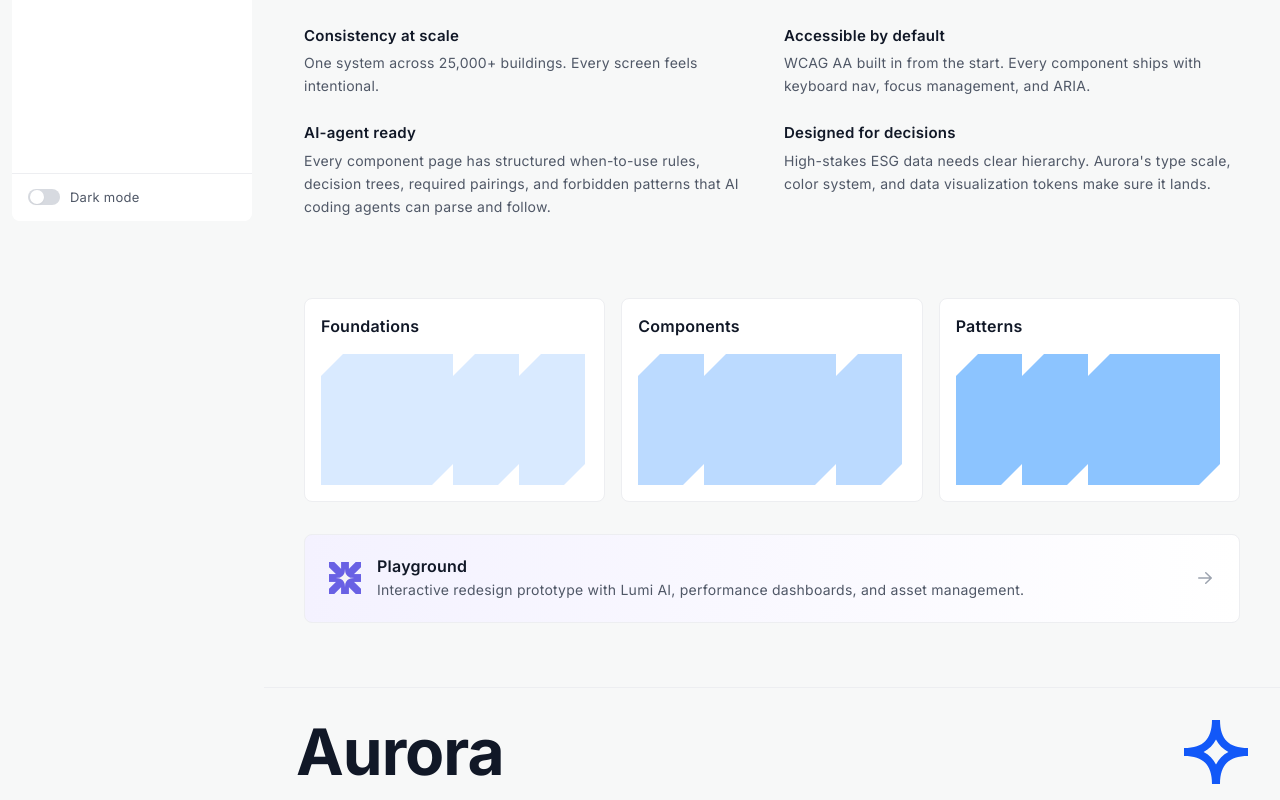
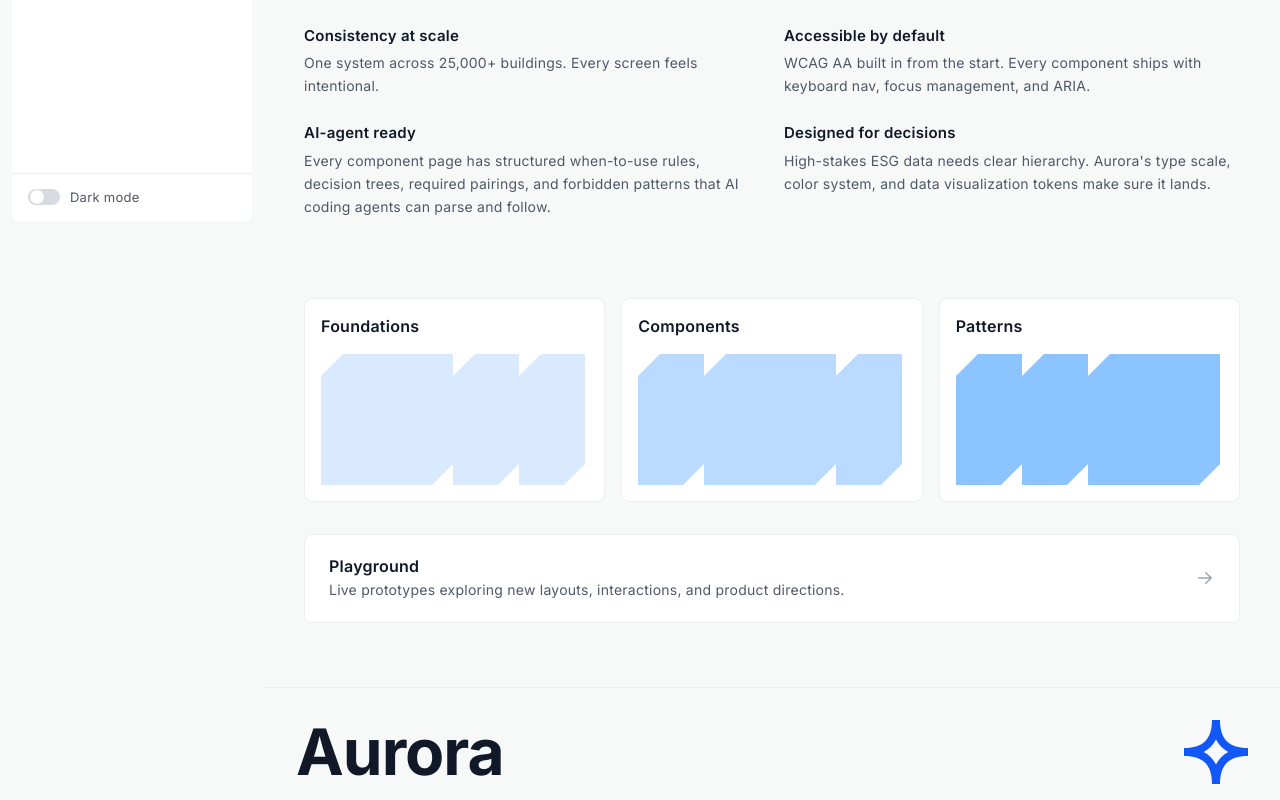
Before and after one commit to milakovictamara93-svg/aurora-ds, a Next.js app: page / in a window 1280 px wide. Shown: the part 563-1363 px from the top of the page. Built offline with nearby package versions, Linux system fonts and the light colour scheme.

Commit message:
Simplify playground link - neutral styling, generic copy

```diff
--- a/app/page.tsx
+++ b/app/page.tsx
@@ -177,26 +177,17 @@ export default function HomePage() {
       <section className="mt-8">
         <Link
           href="/playground"
-          className="flex items-center justify-between rounded-lg px-6 py-5 border border-[#EDEEF1] dark:border-[#1F2430] bg-gradient-to-r from-[#F4F2FF] to-white dark:from-[#1a1535] dark:to-[#111827] hover:border-[#653FFF] hover:shadow-[0_4px_16px_rgba(101,63,255,0.12)] transition-all duration-200 group"
+          className="flex items-center justify-between rounded-lg px-6 py-5 border border-[#EDEEF1] dark:border-[#1F2430] bg-white dark:bg-[#111827] hover:border-[#1258F8] hover:shadow-[0_4px_16px_rgba(18,88,248,0.10)] transition-all duration-200 group"
         >
-          <div className="flex items-center gap-4">
-            <svg width="32" height="32" viewBox="0 0 24 24" fill="none" xmlns="http://www.w3.org/2000/svg">
-              <path d="M14.7429 9.25714V24H9.1875V18.7865L3.9452 24H0V20.1144L5.36819 14.776H0V9.25714H14.7429Z" fill="#6961E4"/>
-              <path d="M9.25714 9.25714V24H14.8125V18.7865L20.0548 24H24V20.1144L18.6318 14.776H24V9.25714H9.25714Z" fill="#6961E4"/>
-              <path d="M9.25714 14.7429V0H14.8125V5.21351L20.0548 0H24V3.8856L18.6318 9.224H24V14.7429H9.25714Z" fill="#6961E4"/>
-              <path d="M14.7429 14.7429V0H9.1875V5.21351L3.9452 0H0V3.8856L5.36819 9.224H0V14.7429H14.7429Z" fill="#6961E4"/>
-              <path d="M12 5.14285L12.1563 6.87368C12.3948 9.51346 14.4865 11.6052 17.1263 11.8437L18.8571 12L17.1263 12.1563C14.4865 12.3948 12.3948 14.4865 12.1563 17.1263L12 18.8571L11.8437 17.1263C11.6052 14.4865 9.51346 12.3948 6.87368 12.1563L5.14285 12L6.87368 11.8437C9.51346 11.6052 11.6052 9.51346 11.8437 6.87368L12 5.14285Z" fill="#F5F5F5"/>
-            </svg>
-            <div>
-              <p className="text-[16px] font-semibold text-[#111827] dark:text-white group-hover:text-[#653FFF] transition-colors">
-                Playground
-              </p>
-              <p className="text-[14px] text-[#505867] dark:text-[#9CA3AF]">
-                Interactive redesign prototype with Lumi AI, performance dashboards, and asset management.
-              </p>
-            </div>
+          <div>
+            <p className="text-[16px] font-semibold text-[#111827] dark:text-white group-hover:text-[#1258F8] transition-colors">
+              Playground
+            </p>
+            <p className="text-[14px] text-[#505867] dark:text-[#9CA3AF]">
+              Live prototypes exploring new layouts, interactions, and product directions.
+            </p>
           </div>
-          <ArrowRightIcon className="w-5 h-5 text-[#9CA3AF] group-hover:text-[#653FFF] transition-colors shrink-0" />
+          <ArrowRightIcon className="w-5 h-5 text-[#9CA3AF] group-hover:text-[#1258F8] transition-colors shrink-0" />
         </Link>
       </section>
 
```
